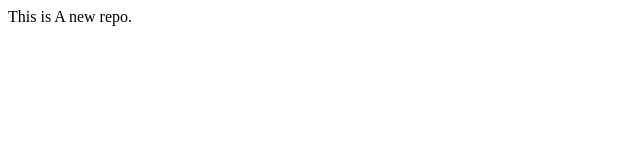
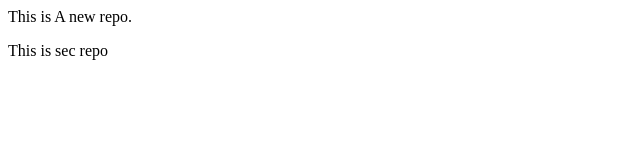
Before and after one commit to AnjaliKumariaj/localrepot, a plain HTML site: page index.html in a window 1280 px wide. Shown: the full height of the page, 0-640 px from the left. Drawn offline with Linux system fonts and the light colour scheme.

Commit message:
Add new feature

```diff
--- a/index.html
+++ b/index.html
@@ -1 +1,2 @@
 <p>This is A new repo.</p>
+<p>This is sec repo</p>
```
